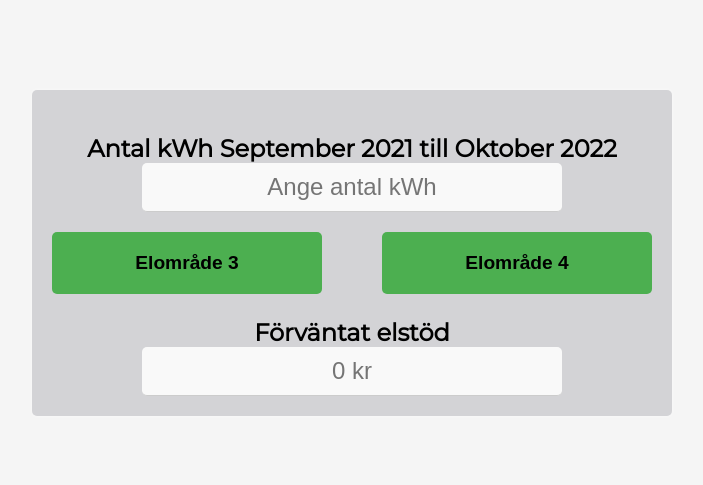
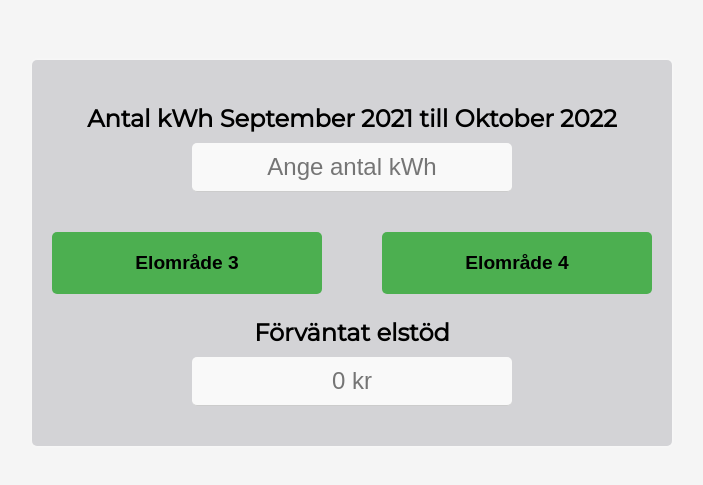
Before and after one commit to Beckman88/Elstod, a plain HTML site: page index.html in a window 1280 px wide. Shown: the part 147-632 px from the top of the page, without its empty margins (288-991 px from the left). Drawn offline with Linux system fonts and the light colour scheme.

Commit message:
Final touches

```diff
--- a/Style.css
+++ b/Style.css
@@ -52,16 +52,15 @@ form {
   margin-bottom: 10px;
 }
 
-label {
+.input-box label {
   font-size: 1.5em;
-  margin-bottom: 20px;
+  margin-bottom: 10px;
   text-align: center;
 }
 
-input[type="number"],
-input[type="text"] {
+input[type="number"] {
   width: 100%;
-  max-width: 400px;
+  max-width: 300px;
   padding: 10px;
   font-size: 1.5em;
   border: none;
@@ -69,11 +68,15 @@ input[type="text"] {
   background-color: #f9f9f9;
   text-align: center;
   border-radius: 5px;
+  margin-bottom: 20px;
 }
 
 .input-box {
   text-align: center;
   margin-top: 1.5em;
+  display: flex;
+  flex-direction: column;
+  align-items: center;
 }
 
 button {
```
